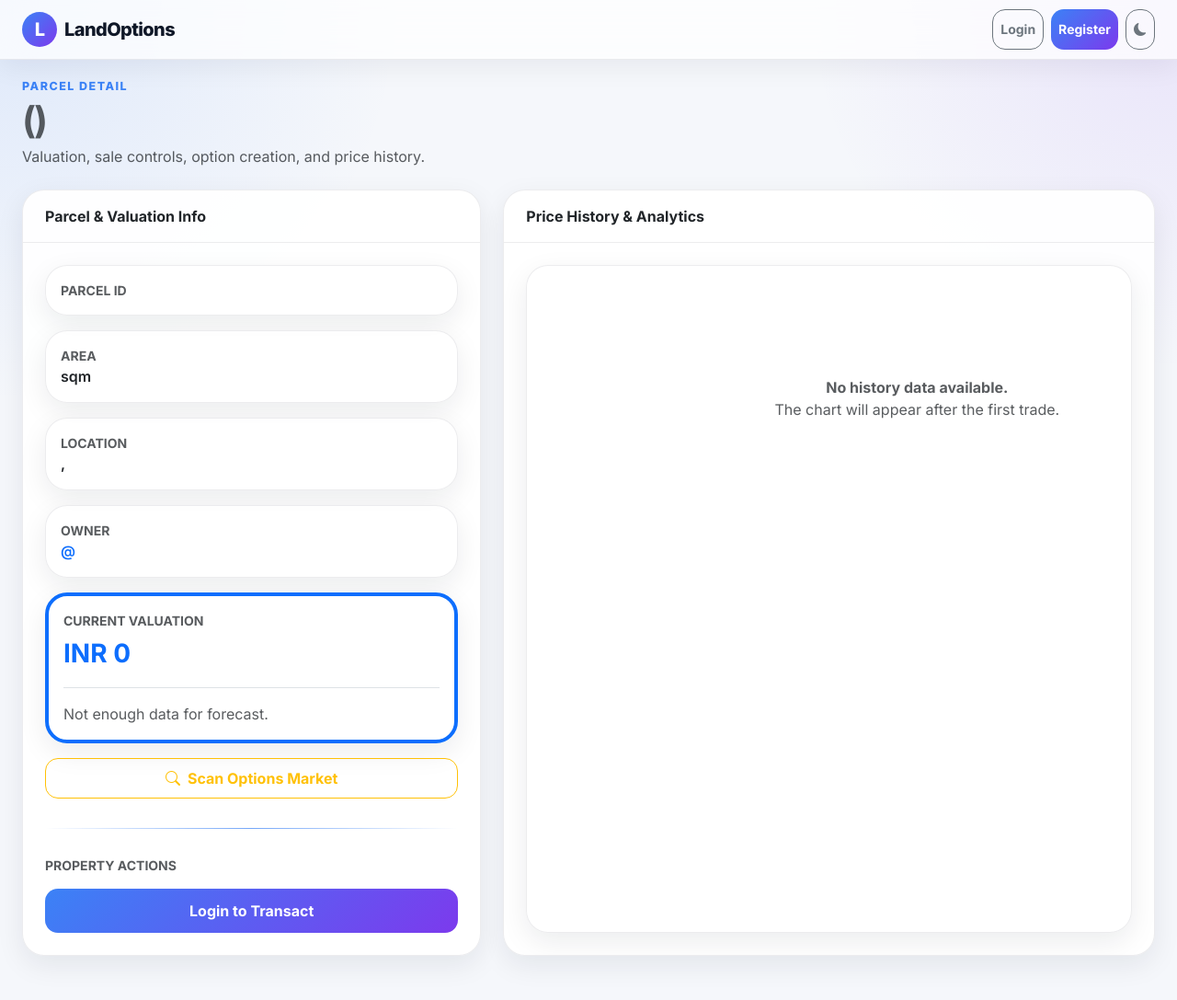
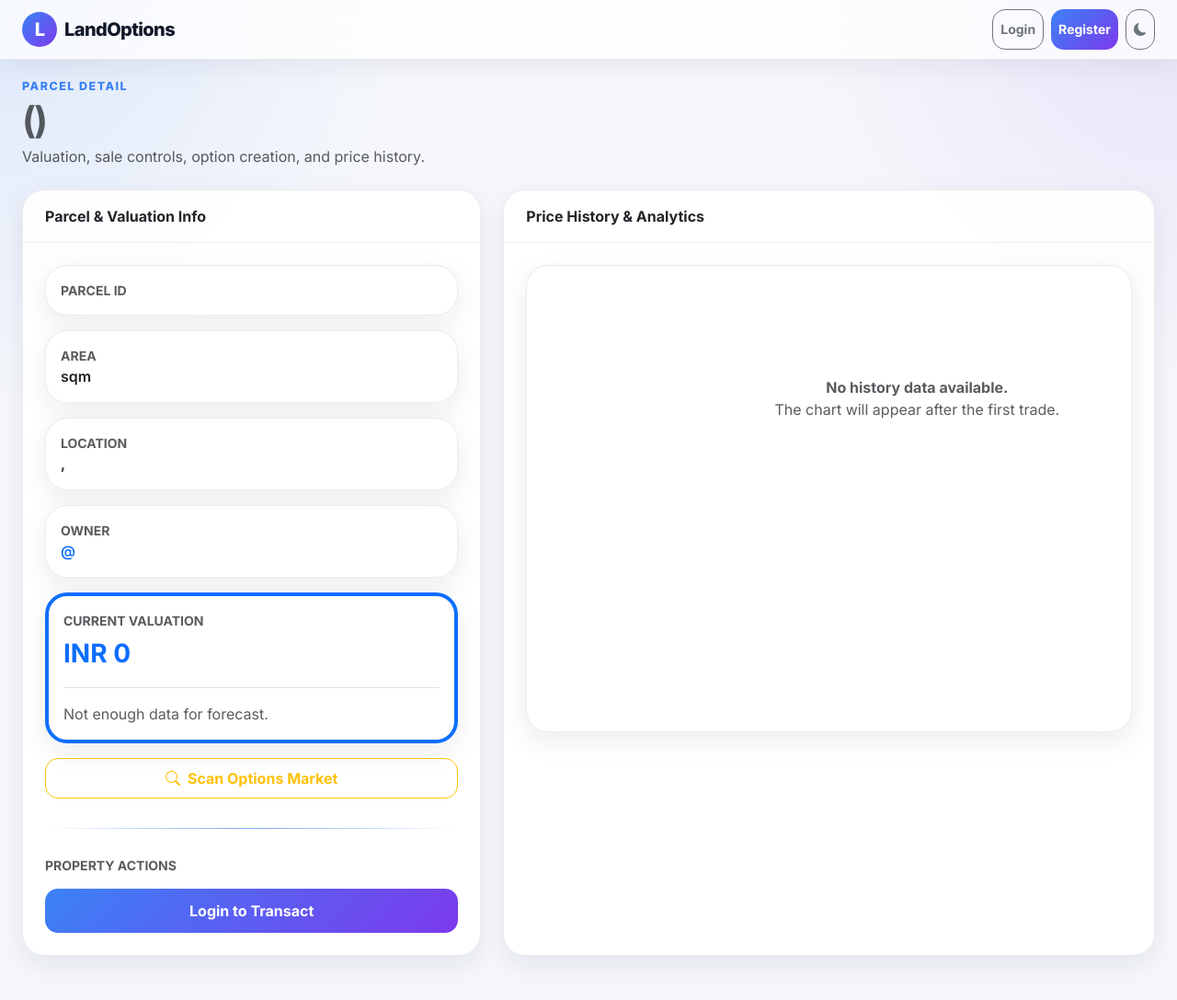
Before and after one commit to parthmistry903/land-options-trading, a Flask app: template templates/parcel_detail.html in a window 1280 px wide. Shown: the whole page at 92% size. Run offline with Flask 3, Linux system fonts and the light colour scheme; the template is opened without the code that fills it, so the values that code supplies are empty.

Commit message:
Update parcel_detail.html

```diff
--- a/templates/parcel_detail.html
+++ b/templates/parcel_detail.html
@@ -49,10 +49,11 @@
           <p class="text-muted mb-0 mt-3 pt-3 border-top">Not enough data for forecast.</p>
           {% endif %}
         </div>
-        <a href="{{ url_for('list_options') }}?search={{ parcel.parcel_id }}" class="btn btn-outline-warning fw-bold w-100">
-          <i class="bi bi-search me-2"></i>Scan Options Market
-        </a>
+
+        <a href="{{ url_for('list_options') }}?search={{ parcel.parcel_id }}" class="btn btn-outline-warning fw-bold w-100"><i class="bi bi-search me-2"></i>Scan Options Market</a>
+
         <div class="glow-line my-3"></div>
+
         <div>
           <h5 class="fw-bold text-uppercase small text-muted mb-3">Property Actions</h5>
           {% if current_user.is_authenticated %}
@@ -107,14 +108,15 @@
     <div class="card h-100">
       <div class="card-header py-3 px-4 bg-transparent fw-bold">Price History & Analytics</div>
       <div class="card-body p-3 p-md-4 d-flex flex-column">
-        <div class="surface p-3 p-md-4 flex-grow-1">
-          <div style="overflow-x: auto; -webkit-overflow-scrolling: touch; padding-bottom: 10px; height: 100%; min-height: 400px;">
-            <div style="min-width: 800px; height: 100%; position: relative;">
+
+        <div class="surface p-3 p-md-4">
+          <div style="overflow-x: auto; -webkit-overflow-scrolling: touch; padding-bottom: 10px;">
+            <div style="min-width: 800px; height: 400px; position: relative;">
               <canvas id="priceChart"></canvas>
             </div>
           </div>
-          <div class="text-center mt-2 small text-muted d-lg-none">
-            <i>Swipe horizontally to view the timeline</i>
+          <div class="text-center mt-3 small text-muted d-lg-none">
+            <i class="bi bi-arrows-expand me-1"></i><i>Swipe horizontally to view the timeline</i>
           </div>
         </div>
 
```
